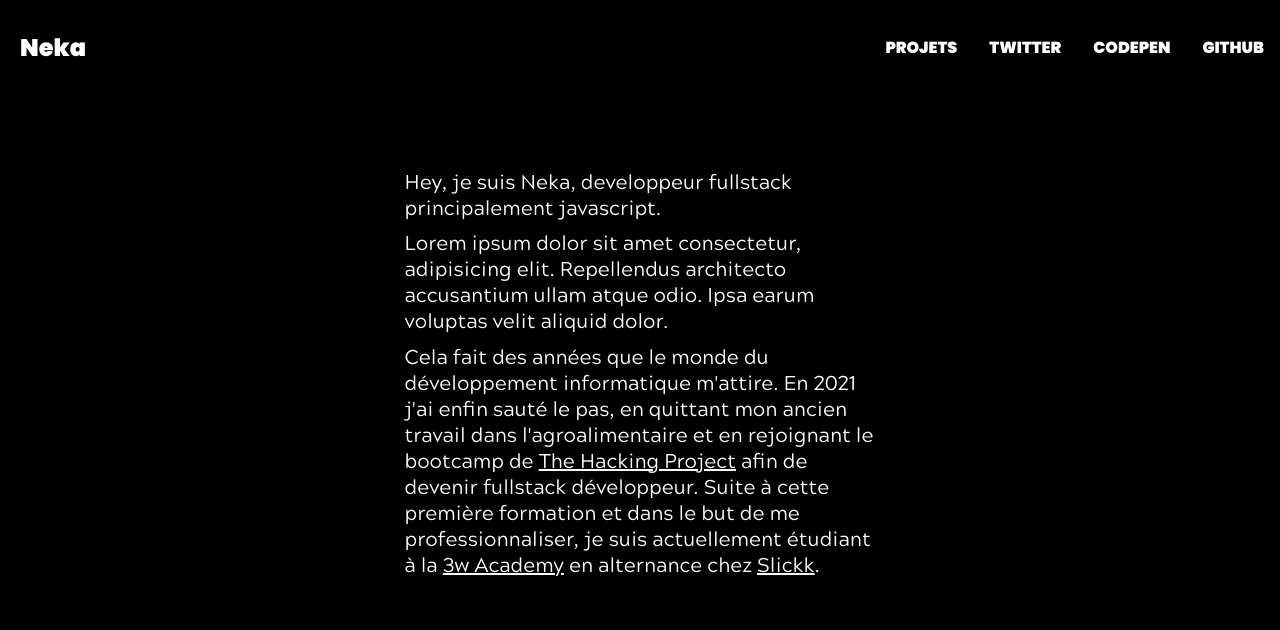
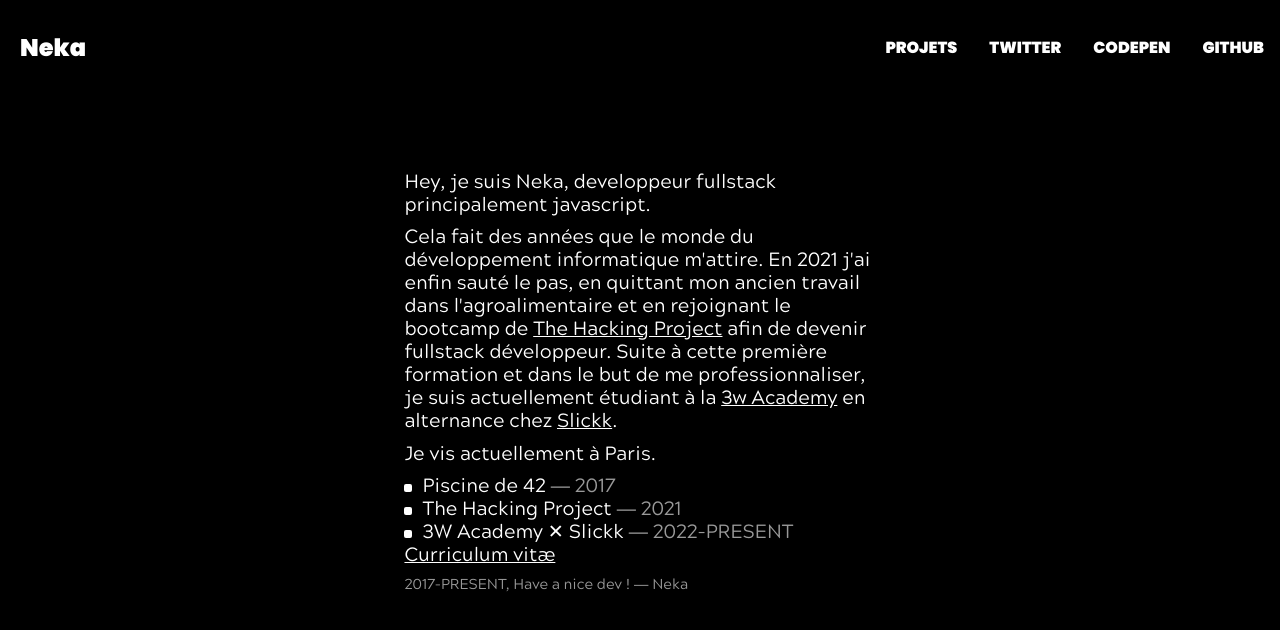
Before and after one commit to Nekall/personal-site, a React (Create React App) app: page / in a window 1280 px wide. Shown: the top 630 px of the page. Built offline with nearby package versions, Linux system fonts and the light colour scheme.

Commit message:
feat: update home page

```diff
--- a/src/pages/Home/index.jsx
+++ b/src/pages/Home/index.jsx
@@ -8,14 +8,40 @@ const Home = () => {
   console.log(("  _   _               "), '\n', ("( ) ( )              "), '\n', ("| |_| |   __   _   _ "), '\n', ("|  _  | /'__`\\( ) ( )"), '\n', ("| | | |(  ___/| (_) |"), '\n', ("(_) (_)`\\____)`\\__, |"), '\n', ("              ( )_| |"), '\n', ("              `\\___/'"));
   //console.log("N'hésitez pas a me contacter si vous êtes interessés par mon profil ☺");
 
+  const experience =
+  [
+    {
+      title: "Piscine de 42",
+      date: "2017",
+    },
+    {
+      title: "The Hacking Project",
+      date: "2021",
+    },
+    {
+      title: "3W Academy ✕ Slickk",
+      date: "2022-PRESENT",
+    },
+  ]
+
   return (
     <div className={styles.__home}>
       <div className={styles.__introduction}>
         <p>Hey, je suis Neka, developpeur fullstack principalement javascript.</p>
-        <p>
-          Lorem ipsum dolor sit amet consectetur, adipisicing elit. Repellendus architecto accusantium ullam atque odio. Ipsa earum voluptas velit aliquid dolor.
-        </p>
         <p>Cela fait des années que le monde du développement informatique m'attire. En 2021 j'ai enfin sauté le pas, en quittant mon ancien travail dans l'agroalimentaire et en rejoignant le bootcamp de <a href="https://www.thehackingproject.org/" target="_blank" rel="noopener noreferrer">The Hacking Project</a> afin de devenir fullstack développeur. Suite à cette première formation et dans le but de me professionnaliser, je suis actuellement étudiant à la <a href="https://3wa.fr/" target="_blank" rel="noopener noreferrer">3w Academy</a>  en alternance chez <a href="https://www.slickk.eu/" target="_blank" rel="noopener noreferrer">Slickk</a>.</p>
+        <p>Je vis actuellement à Paris.</p>
+        <div>
+        <div className={styles.__experience}>
+          <ol>
+            {experience.map(({ title, date }, index) => (
+              <li key={`exp-${index}`}>{title} <span>― {date}</span> </li>
+            ))}
+          </ol>
+        </div>
+
+        <a className={styles.__btn_download} href="/Neka_Anezo_CV.png" target="_blank">Curriculum vitæ </a>
+        <p className={styles.__stamp}>2017-PRESENT, Have a nice dev ! ― Neka</p>
+        </div>
       </div>
     </div>
   )
--- a/src/styles/pages/Home.module.scss
+++ b/src/styles/pages/Home.module.scss
@@ -8,10 +8,38 @@
     .__introduction{
         max-width: 40%;
         padding: 2%;
-        font-size: 1.25rem;
+        font-size: 1.2rem;
+        font-weight: lighter;
 
         p{
             margin-bottom: 2%;
         }
+
+        .__experience{
+            ol{
+                list-style: none;
+                li{
+                    &:before{
+                        content: "";
+                        display: inline-flex;
+                        background-color: #fff;
+                        height: 8px;
+                        width: 8px;
+                        border-radius: 2px;
+                        margin-right: 10px;
+                    }
+
+                    span{
+                        opacity: 0.6;
+                    }
+                }
+            }
+        }
+    }
+
+    .__stamp{
+        margin-top: 2%;
+        opacity: 0.6;
+        font-size: 0.9rem;
     }
 }
```
